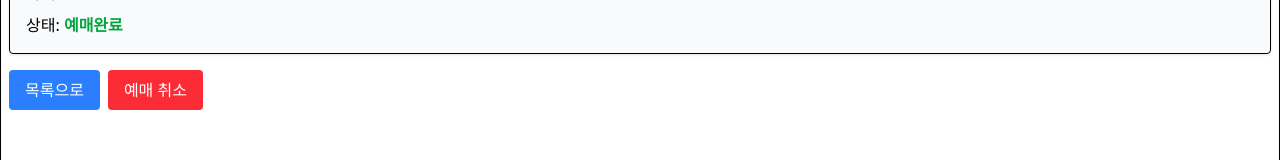
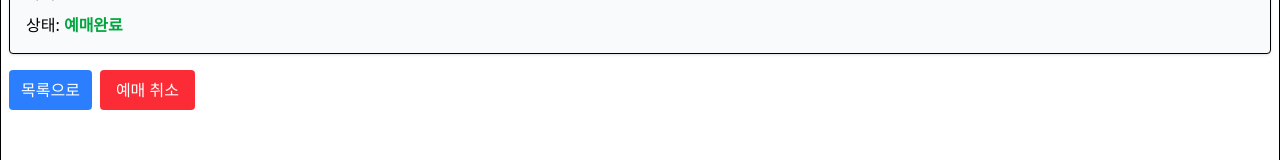
Before and after one commit to urcloud/Movie_Reservation, a React (Vite) app in the folder frontend/: page /mem-reservations/201 in a window 1280 px wide. Shown: the part 177-337 px from the top of the page. Built offline with nearby package versions, Linux system fonts and the light colour scheme.

Commit message:
오류수정

```diff
--- a/frontend/src/reservations/guest-res-detail.tsx
+++ b/frontend/src/reservations/guest-res-detail.tsx
@@ -10,11 +10,11 @@ export const GuestReservDetail = ({ id }: Props) => {
   const data = useMemo<ReservLite | undefined>(() => {
     const found = Reservs.getGuestById(String(id));
     return found
-      ? { ...found } // ReservLite 와 필드명이 동일하니 그대로 캐스팅/복사
+      ? { ...found }
       : undefined;
   }, [id]);
 
-  // 없을 때 간단 처리(원하면 전용 NotFound UI로)
+  // 없을 때 간단 처리
   if (!data) {
     return <div className="p-6 text-red-600">예매 내역을 찾을 수 없습니다.</div>;
   }
@@ -22,7 +22,7 @@ export const GuestReservDetail = ({ id }: Props) => {
   return (
     <ReservDetailView
       Reserv={data}
-      backTo="/guest-Reservs"
+      backTo="/guest-Reservations"
       title="예매 상세"
     />
   );
--- a/frontend/src/reservations/mem-res-detail.tsx
+++ b/frontend/src/reservations/mem-res-detail.tsx
@@ -22,7 +22,7 @@ export const MemberReservDetail = ({ id }: Props) => {
   return (
     <ReservDetailView
       Reserv={data}
-      backTo="/guest-Reservs"
+      backTo="/mem-Reservations"
       title="예매 상세"
     />
   );
--- a/frontend/src/reservations/res-detail-view.tsx
+++ b/frontend/src/reservations/res-detail-view.tsx
@@ -59,8 +59,8 @@ export function ReservDetailView({
 
         <div className="mt-4 flex gap-2">
           <Link to={backTo}>
-            <Button className="bg-blue-500 text-white rounded px-4 py-2">목록으로</Button>
-          </Link>
+                  <Button className="bg-blue-500 text-white rounded px-3 py-2">목록으로</Button>
+                </Link>
           <Button
             onClick={openConfirm}
             disabled={isCanceled}
```
